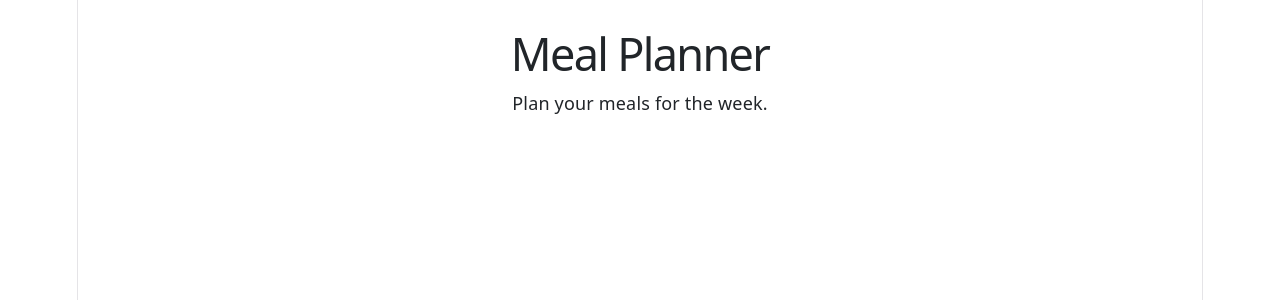
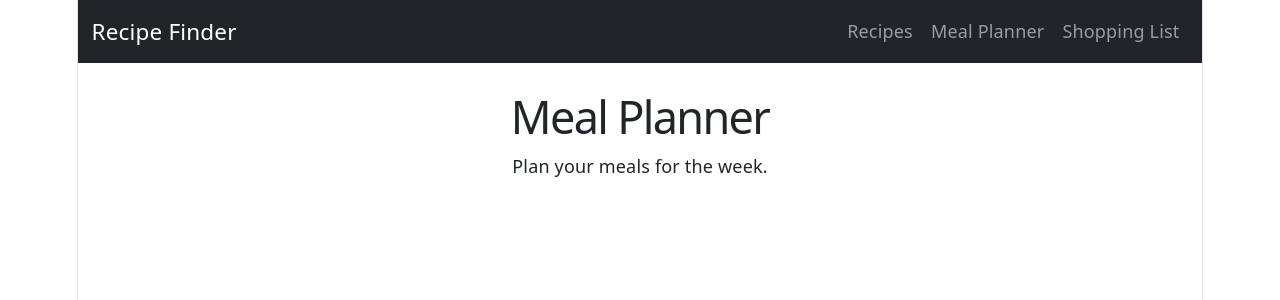
Before and after one commit to Jomppe03/Final-Project-WEB, a React (Vite) app: page /meal-planner in a window 1280 px wide. Shown: the top 300 px of the page. Built offline with nearby package versions, Linux system fonts and the light colour scheme.

Commit message:
Navigointi toimii

```diff
--- a/src/App.jsx
+++ b/src/App.jsx
@@ -1,5 +1,6 @@
 import { BrowserRouter, Routes, Route } from 'react-router-dom';
 
+import Navbar from './components/Navbar';
 import Recipes from './pages/Recipes';
 import MealPlanner from './pages/MealPlanner';
 import ShoppingList from './pages/ShoppingList';
@@ -7,6 +8,8 @@ import ShoppingList from './pages/ShoppingList';
 function App() {
   return (
     <BrowserRouter>
+      <Navbar />
+
       <Routes>
         <Route path="/" element={<Recipes />} />
         <Route path="/meal-planner" element={<MealPlanner />} />
--- a/src/components/Navbar.jsx
+++ b/src/components/Navbar.jsx
@@ -0,0 +1,30 @@
+
+import { Link } from 'react-router-dom';
+
+function Navbar() {
+  return (
+    <nav className="navbar navbar-expand-lg navbar-dark bg-dark">
+      <div className="container">
+        <Link className="navbar-brand" to="/">
+          Recipe Finder
+        </Link>
+
+        <div className="navbar-nav">
+          <Link className="nav-link" to="/">
+            Recipes
+          </Link>
+
+          <Link className="nav-link" to="/meal-planner">
+            Meal Planner
+          </Link>
+
+          <Link className="nav-link" to="/shopping-list">
+            Shopping List
+          </Link>
+        </div>
+      </div>
+    </nav>
+  );
+}
+
+export default Navbar;
```
